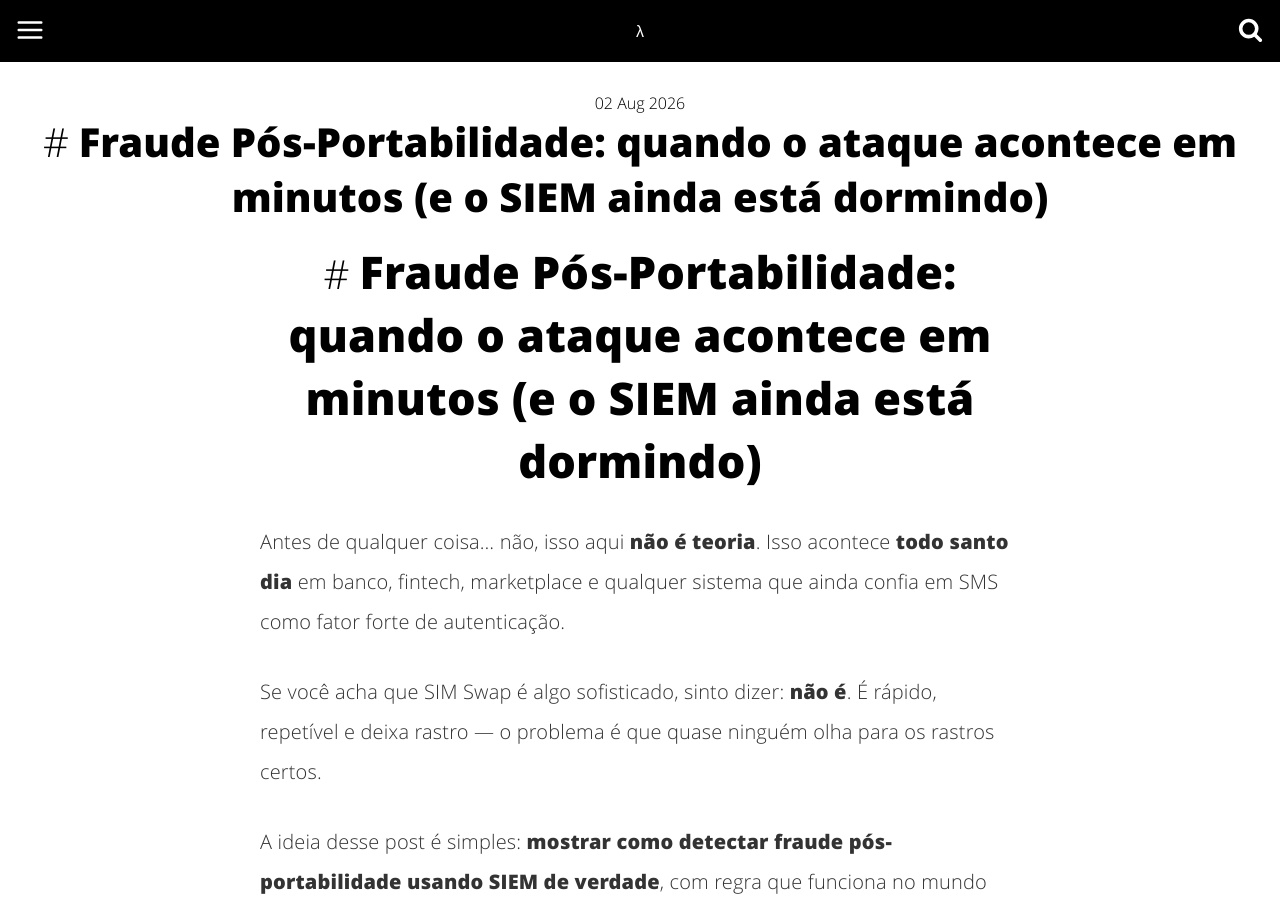
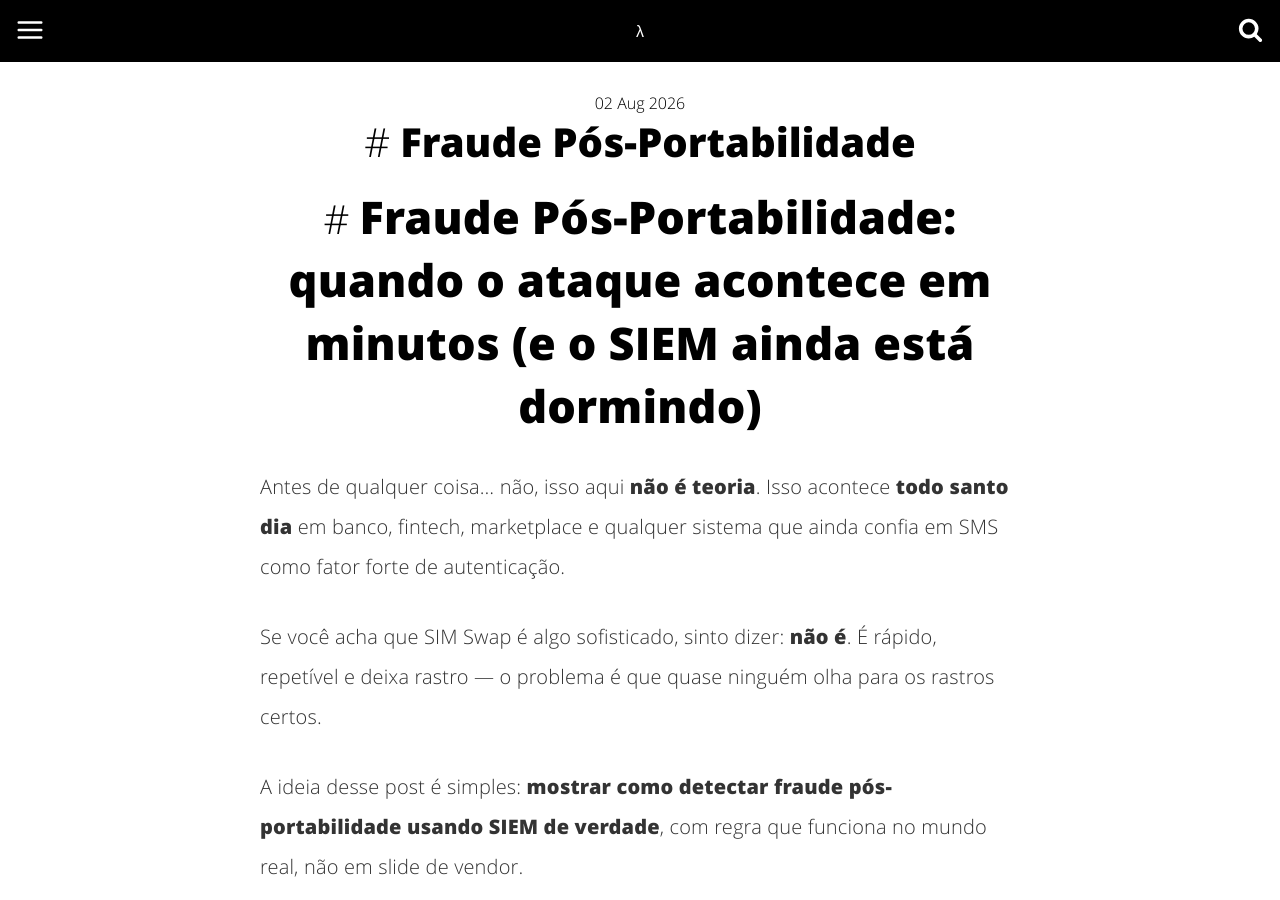
Before and after one commit to UnkL4b/unkl4b.github.io, a Jekyll site: the page built from _posts/2026-02-08-Fraude-pos-portabilidade.md, in a window 1280 px wide and 900 px high. Built offline with Jekyll 4.4.1, drawn with Linux system fonts in a browser that asks for light colours; comment, search, counter and statistics services are not loaded.

Commit message:
Update title of 'Fraude Pós-Portabilidade' post
Shortened the title of the post for clarity.

```diff
--- a/_posts/2026-02-08-Fraude-pos-portabilidade.md
+++ b/_posts/2026-02-08-Fraude-pos-portabilidade.md
@@ -1,6 +1,6 @@
 ---
 layout: post
-title:  "Fraude Pós-Portabilidade: quando o ataque acontece em minutos (e o SIEM ainda está dormindo)"
+title:  "Fraude Pós-Portabilidade"
 date:   2026-08-02
 ---
 # Fraude Pós-Portabilidade: quando o ataque acontece em minutos (e o SIEM ainda está dormindo)
```
